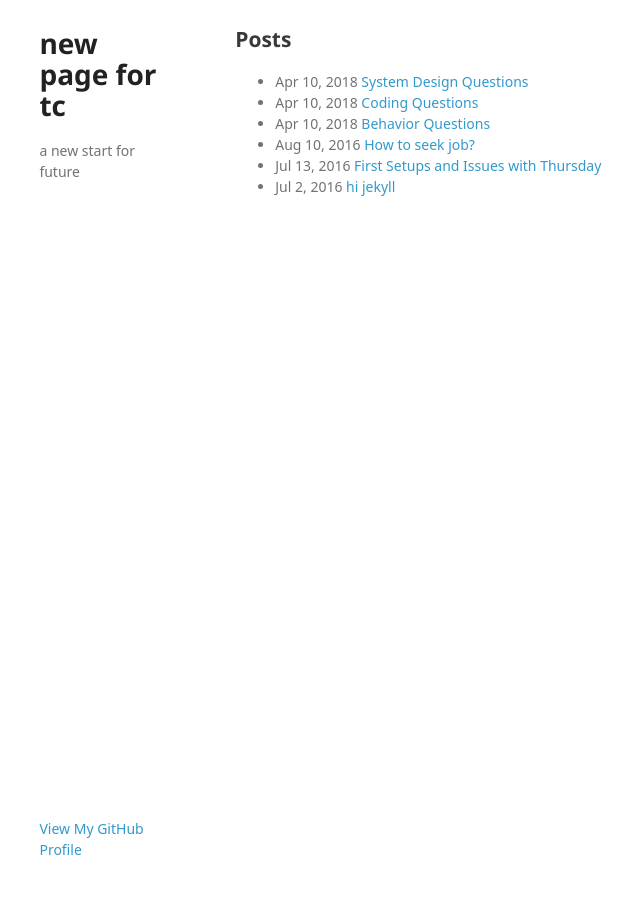
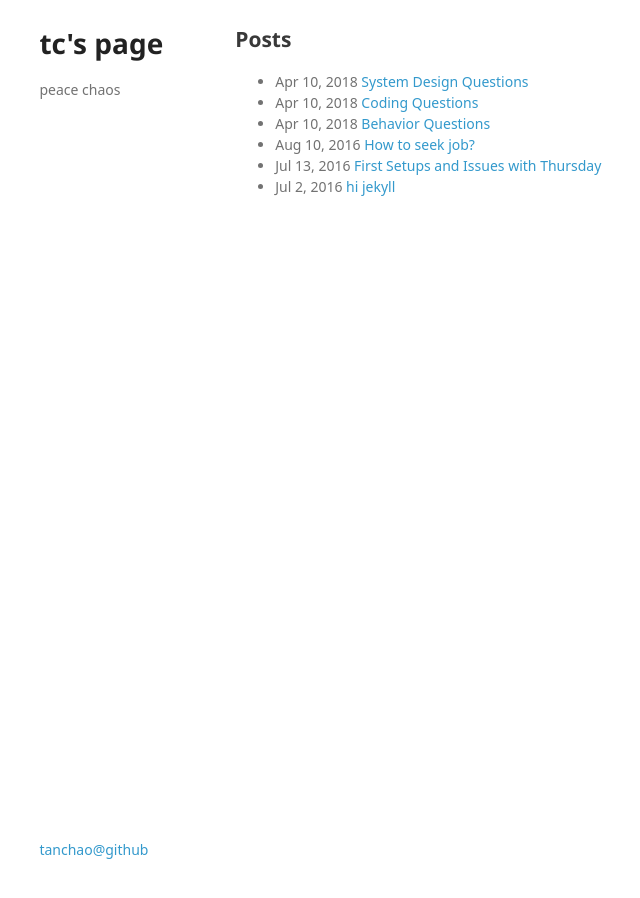
Before and after one commit to tanchao/tanchao.github.io, a Jekyll site: the page built from index.html, in a window 1280 px wide. Shown: the whole page, without its empty margins (111-751 px from the left). Built offline with Jekyll 4.4.1, drawn with Linux system fonts in a browser that asks for light colours; some web fonts are replaced; the list of posts is cut into pages by our own code.

Commit message:
style change

```diff
--- a/_layouts/default.html
+++ b/_layouts/default.html
@@ -15,8 +15,8 @@
   <body>
     <div class="wrapper">
       <header>
-        <h1>new page for tc</h1>
-        <p>a new start for future</p>
+        <h1>tc's page</h1>
+        <p>peace chaos</p>
       </header>
       <section>
         <div class="page-content">
@@ -26,7 +26,7 @@
         </div>
       </section>
       <footer>
-        <p class="view"><a href="https://github.com/tanchao">View My GitHub Profile</a></p>
+        <p class="view"><a href="https://github.com/tanchao">tanchao@github</a></p>
         <!--<p><small>Hosted on GitHub Pages &mdash; Theme by <a href="https://github.com/orderedlist">orderedlist</a></small></p>-->
       </footer>
     </div>
--- a/stylesheets/styles.css
+++ b/stylesheets/styles.css
@@ -158,7 +158,7 @@
 }
 
 header {
-  width:10%;
+  width:15%;
   float:left;
   position:fixed;
   -webkit-font-smoothing:subpixel-antialiased;
@@ -241,7 +241,7 @@
 }
 
 footer {
-  width:10%;
+  width:15%;
   float:left;
   position:fixed;
   bottom:20px;
```
